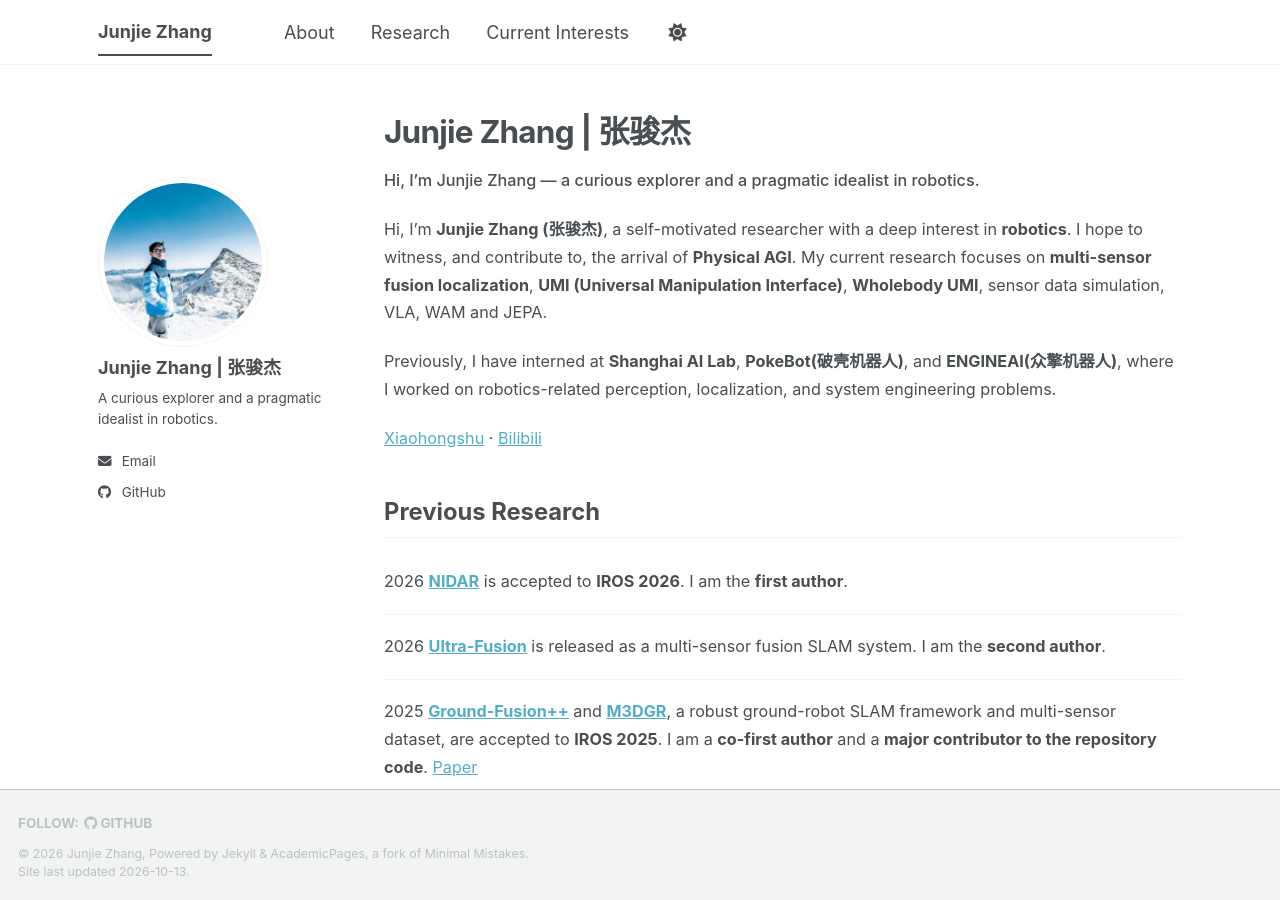
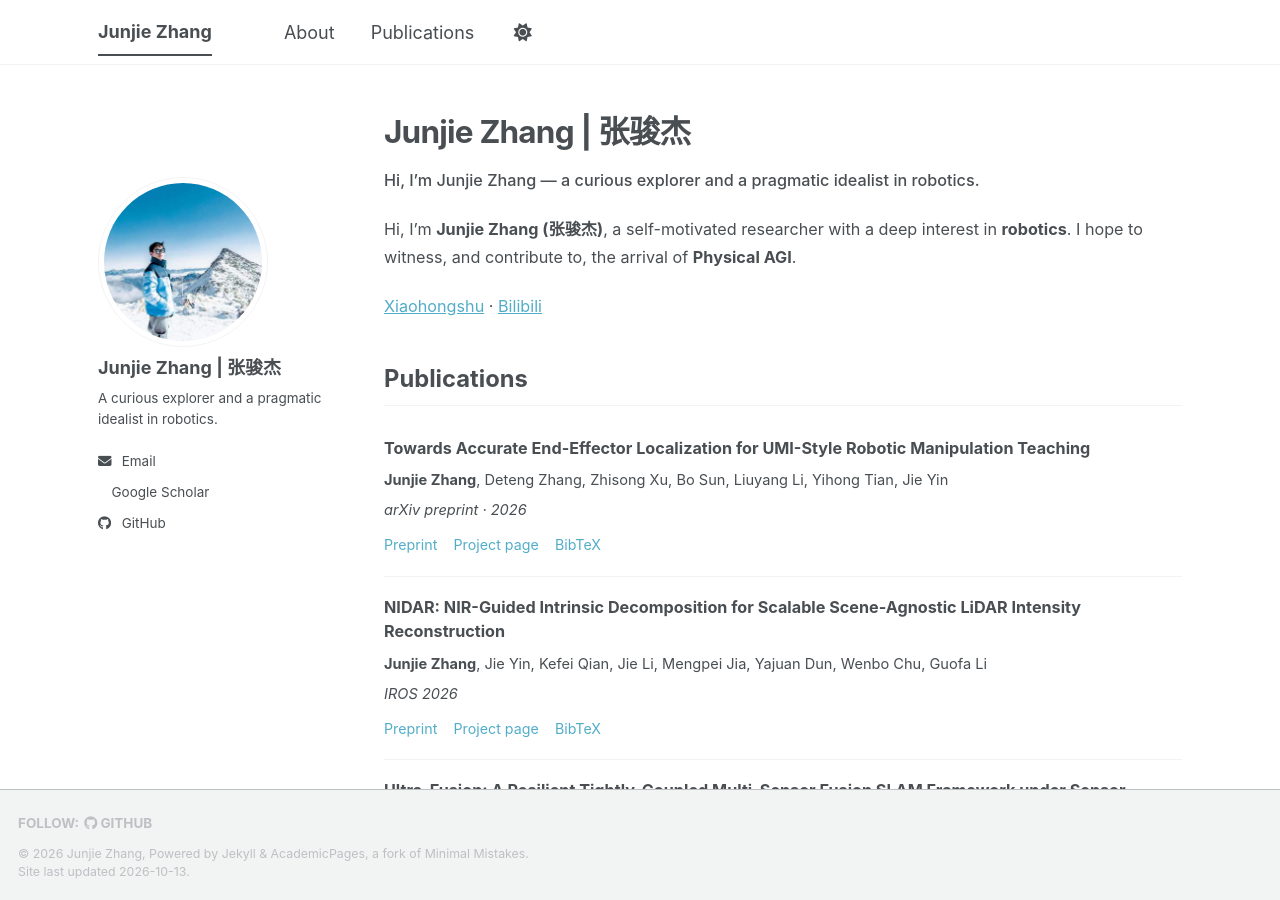
Before and after one commit to Zjj587/zjj587.github.io, a Jekyll site: the page built from index.md, in a window 1280 px wide and 900 px high. Built offline with Jekyll 4.4.1, drawn with Linux system fonts in a browser that asks for light colours; a style sheet for code colours, icons or effects is not loaded; some of the changed text lies outside the part shown.

Commit message:
Publish approved detailed six-paper publication record

```diff
--- a/_config.yml
+++ b/_config.yml
@@ -35,7 +35,7 @@ author:
   # Academic websites
   academia         : # URL
   arxiv            : # URL - Update with the correct link to your profile
-  googlescholar    :
+  googlescholar    : "https://scholar.google.com/citations?user=sffXXWwAAAAJ&hl=zh-CN"
   inspire-hep      : # URL
   impactstory      : # URL
   orcid            :
--- a/_data/navigation.yml
+++ b/_data/navigation.yml
@@ -10,7 +10,5 @@
 main:
   - title: "About"
     url: /#about
-  - title: "Research"
+  - title: "Publications"
     url: /#research
-  - title: "Current Interests"
-    url: /#interests
--- /dev/null
+++ b/_data/publications.yml
@@ -0,0 +1,69 @@
+- id: mild-aprilvins
+  label: MILD and AprilVINS
+  title: "Towards Accurate End-Effector Localization for UMI-Style Robotic Manipulation Teaching"
+  authors: [Junjie Zhang, Deteng Zhang, Zhisong Xu, Bo Sun, Liuyang Li, Yihong Tian, Jie Yin]
+  venue: "arXiv preprint · 2026"
+  url: https://arxiv.org/abs/2610.09857
+  links:
+    - label: Preprint
+      url: https://arxiv.org/abs/2610.09857
+    - label: Project page
+      url: https://mild-web.github.io/
+
+- id: nidar
+  label: NIDAR
+  title: "NIDAR: NIR-Guided Intrinsic Decomposition for Scalable Scene-Agnostic LiDAR Intensity Reconstruction"
+  authors: [Junjie Zhang, Jie Yin, Kefei Qian, Jie Li, Mengpei Jia, Yajuan Dun, Wenbo Chu, Guofa Li]
+  venue: "IROS 2026"
+  url: https://arxiv.org/abs/2609.36878
+  links:
+    - label: Preprint
+      url: https://arxiv.org/abs/2609.36878
+    - label: Project page
+      url: https://nidar-web.github.io/
+
+- id: ultra-fusion
+  label: Ultra-Fusion
+  title: "Ultra-Fusion: A Resilient Tightly-Coupled Multi-Sensor Fusion SLAM Framework under Sensor Degradation and Spatiotemporal Perturbation for Intelligent Transportation Systems"
+  authors: [Yihong Tian, Junjie Zhang, Liuyang Li, Deteng Zhang, Yunfei Zuo, Jie Yin]
+  venue: "arXiv preprint · 2026"
+  url: https://arxiv.org/abs/2606.21223
+  links:
+    - label: Preprint
+      url: https://arxiv.org/abs/2606.21223
+    - label: Code
+      url: https://github.com/sjtuyinjie/Ultra-Fusion/
+
+- id: apgc-lviw
+  label: APGC-LVIW
+  title: "APGC-LVIW: LiDAR-visual-inertial-wheel SLAM with adaptive planar geometric constraints"
+  authors: [Yan Sun, Lu Zhou, Wanbiao Lin, Junjie Zhang, LiangBo Hu, Bowen Peng, Jinlin Xiong, Lei Sun]
+  venue: "Measurement and Control · 2025"
+  url: https://doi.org/10.1177/00202940251407204
+  links:
+    - label: Paper
+      url: https://doi.org/10.1177/00202940251407204
+
+- id: ground-fusion-m3dgr
+  label: Ground-Fusion++ and M3DGR
+  title: "Towards Robust Sensor-Fusion Ground SLAM: A Comprehensive Benchmark and A Resilient Framework"
+  authors: [Deteng Zhang, Junjie Zhang, Yan Sun, Tao Li, Hao Yin, Hongzhao Xie, Jie Yin]
+  venue: "IROS 2025"
+  url: https://arxiv.org/abs/2507.08364
+  links:
+    - label: Preprint
+      url: https://arxiv.org/abs/2507.08364
+    - label: Code
+      url: https://github.com/sjtuyinjie/Ground-Fusion2
+    - label: Dataset
+      url: https://github.com/sjtuyinjie/M3DGR
+
+- id: eight-legged-robot
+  label: Eight-legged bionic robot
+  title: "Structure and Gait Design of an Eight-legged Bionic Robot"
+  authors: [Junjie Zhang, Jianping Tan, Ling Tang]
+  venue: "ISRIMT 2023"
+  url: https://doi.org/10.1109/ISRIMT59937.2023.10428599
+  links:
+    - label: Paper
+      url: https://doi.org/10.1109/ISRIMT59937.2023.10428599
--- /dev/null
+++ b/assets/bib/ground-fusion-m3dgr.bib
@@ -0,0 +1,9 @@
+@inproceedings{zhang2025groundfusion,
+  title = {Towards Robust Sensor-Fusion Ground {SLAM}: A Comprehensive Benchmark and A Resilient Framework},
+  author = {Zhang, Deteng and Zhang, Junjie and Sun, Yan and Li, Tao and Yin, Hao and Xie, Hongzhao and Yin, Jie},
+  booktitle = {IEEE/RSJ International Conference on Intelligent Robots and Systems (IROS)},
+  year = {2025},
+  eprint = {2507.08364},
+  archivePrefix = {arXiv},
+  url = {https://arxiv.org/abs/2507.08364}
+}
--- /dev/null
+++ b/assets/bib/mild-aprilvins.bib
@@ -0,0 +1,9 @@
+@misc{zhang2026mild,
+  title = {Towards Accurate End-Effector Localization for {UMI}-Style Robotic Manipulation Teaching},
+  author = {Zhang, Junjie and Zhang, Deteng and Xu, Zhisong and Sun, Bo and Li, Liuyang and Tian, Yihong and Yin, Jie},
+  year = {2026},
+  eprint = {2610.09857},
+  archivePrefix = {arXiv},
+  primaryClass = {cs.RO},
+  url = {https://arxiv.org/abs/2610.09857}
+}
--- /dev/null
+++ b/assets/bib/nidar.bib
@@ -0,0 +1,10 @@
+@inproceedings{zhang2026nidar,
+  title = {{NIDAR}: {NIR}-Guided Intrinsic Decomposition for Scalable Scene-Agnostic {LiDAR} Intensity Reconstruction},
+  author = {Zhang, Junjie and Yin, Jie and Qian, Kefei and Li, Jie and Jia, Mengpei and Dun, Yajuan and Chu, Wenbo and Li, Guofa},
+  booktitle = {IEEE/RSJ International Conference on Intelligent Robots and Systems (IROS)},
+  year = {2026},
+  note = {Accepted},
+  eprint = {2609.36878},
+  archivePrefix = {arXiv},
+  url = {https://arxiv.org/abs/2609.36878}
+}
--- /dev/null
+++ b/assets/bib/ultra-fusion.bib
@@ -0,0 +1,9 @@
+@misc{tian2026ultrafusion,
+  title = {{Ultra-Fusion}: A Resilient Tightly-Coupled Multi-Sensor Fusion {SLAM} Framework under Sensor Degradation and Spatiotemporal Perturbation for Intelligent Transportation Systems},
+  author = {Tian, Yihong and Zhang, Junjie and Li, Liuyang and Zhang, Deteng and Zuo, Yunfei and Yin, Jie},
+  year = {2026},
+  eprint = {2606.21223},
+  archivePrefix = {arXiv},
+  primaryClass = {cs.RO},
+  url = {https://arxiv.org/abs/2606.21223}
+}
--- a/assets/css/academic-home.css
+++ b/assets/css/academic-home.css
@@ -61,12 +61,56 @@ html {
   padding-bottom: 0;
 }
 
-.page__content #research strong:first-child {
+.page__content .publication__title {
+  margin: 0 0 0.45rem;
+  font-size: 1em;
+  font-weight: 650;
+  line-height: 1.5;
+}
+
+.publication__title a {
+  color: var(--global-text-color);
+  text-decoration: none;
+}
+
+.publication__title a:hover,
+.publication__title a:focus-visible {
+  color: var(--global-link-color);
+  text-decoration: underline;
+}
+
+.page__content .publication__authors {
+  margin: 0 0 0.35rem;
+  font-size: 0.9em;
+  line-height: 1.65;
+}
+
+.publication__authors strong {
   font-weight: 650;
 }
 
-.page__content #interests li {
-  margin-bottom: 0.48rem;
+.page__content .publication__venue {
+  margin: 0 0 0.55rem;
+  font-size: 0.9em;
+  font-style: italic;
+  color: var(--global-text-color);
+}
+
+.publication__links {
+  display: flex;
+  flex-wrap: wrap;
+  align-items: center;
+  gap: 0.3rem 0.9rem;
+  font-size: 0.88em;
+}
+
+.publication__links a {
+  text-decoration: none;
+}
+
+.publication__links a:hover,
+.publication__links a:focus-visible {
+  text-decoration: underline;
 }
 
 .author__avatar img {
--- a/index.md
+++ b/index.md
@@ -10,9 +10,7 @@ author_profile: true
 Hi, I'm Junjie Zhang — a curious explorer and a pragmatic idealist in robotics.
 {: .academic-introduction }
 
-Hi, I'm **Junjie Zhang (张骏杰)**, a self-motivated researcher with a deep interest in **robotics**. I hope to witness, and contribute to, the arrival of **Physical AGI**. My current research focuses on **multi-sensor fusion localization**, **UMI (Universal Manipulation Interface)**, **Wholebody UMI**, sensor data simulation, VLA, WAM and JEPA.
-
-Previously, I have interned at **Shanghai AI Lab**, **PokeBot(破壳机器人)**, and **ENGINEAI(众擎机器人)**, where I worked on robotics-related perception, localization, and system engineering problems.
+Hi, I'm **Junjie Zhang (张骏杰)**, a self-motivated researcher with a deep interest in **robotics**. I hope to witness, and contribute to, the arrival of **Physical AGI**.
 
 [Xiaohongshu](https://www.xiaohongshu.com/user/profile/654cda6b0000000008003b9d) · [Bilibili](https://space.bilibili.com/266735709?spm_id_from=333.1007.0.0)
 
@@ -20,25 +18,20 @@ Previously, I have interned at **Shanghai AI Lab**, **PokeBot(破壳机器人)**
 
 <section id="research" class="academic-section" markdown="1">
 
-## Previous Research
+## Publications
 
-- 2026 [**NIDAR**](https://nidar-web.github.io/) is accepted to **IROS 2026**. I am the **first author**.
-- 2026 [**Ultra-Fusion**](https://github.com/sjtuyinjie/Ultra-Fusion/) is released as a multi-sensor fusion SLAM system. I am the **second author**.
-- 2025 [**Ground-Fusion++**](https://github.com/sjtuyinjie/Ground-Fusion2) and [**M3DGR**](https://github.com/sjtuyinjie/M3DGR), a robust ground-robot SLAM framework and multi-sensor dataset, are accepted to **IROS 2025**. I am a **co-first author** and a **major contributor to the repository code**. [Paper](https://arxiv.org/abs/2507.08364)
-- 2025 [**APGC-LVIW**](https://journals.sagepub.com/doi/10.1177/00202940251407204), a LiDAR-visual-inertial-wheel SLAM system with adaptive planar geometric constraints, is published in **Measurement and Control**. I am a **co-author**.
-- 2023 [**Structure and Gait Design of an Eight-legged Bionic Robot**](https://ieeexplore.ieee.org/abstract/document/10428599) is published at **ISRIMT 2023**. I am the **first author**.
+<ul class="publication-list">
+{% for paper in site.data.publications %}
+  <li class="publication" id="{{ paper.id }}">
+    <h3 class="publication__title"><a href="{{ paper.url }}">{{ paper.title }}</a></h3>
+    <p class="publication__authors">{% for author in paper.authors %}{% if author == 'Junjie Zhang' %}<strong>{{ author }}</strong>{% else %}{{ author }}{% endif %}{% unless forloop.last %}, {% endunless %}{% endfor %}</p>
+    <p class="publication__venue">{{ paper.venue }}</p>
+    <nav class="publication__links" aria-label="Resources for {{ paper.label }}">
+      {% for link in paper.links %}<a href="{{ link.url }}">{{ link.label }}</a>{% endfor %}
+      <a href="{{ site.url }}{{ site.baseurl }}/assets/bib/{{ paper.id }}.bib">BibTeX</a>
+    </nav>
+  </li>
+{% endfor %}
+</ul>
 
 </section>
-
-<section id="interests" class="academic-section" markdown="1">
-
-## Current Interests
-
-- Active Vision for Robotic Manipulation
-- UMI and Robot Data Collection
-- Learning Representations and Dynamics for Robot Control
-- Multi-Sensor Fusion SLAM and Localization
-- Visual-Inertial Odometry and LiDAR-Inertial Odometry
-- Sensor Data Simulation
-
-</section>
```
Also changed, not shown: assets/bib/apgc-lviw.bib (added, +8 -0 lines), assets/bib/eight-legged-robot.bib (added, +8 -0 lines).
